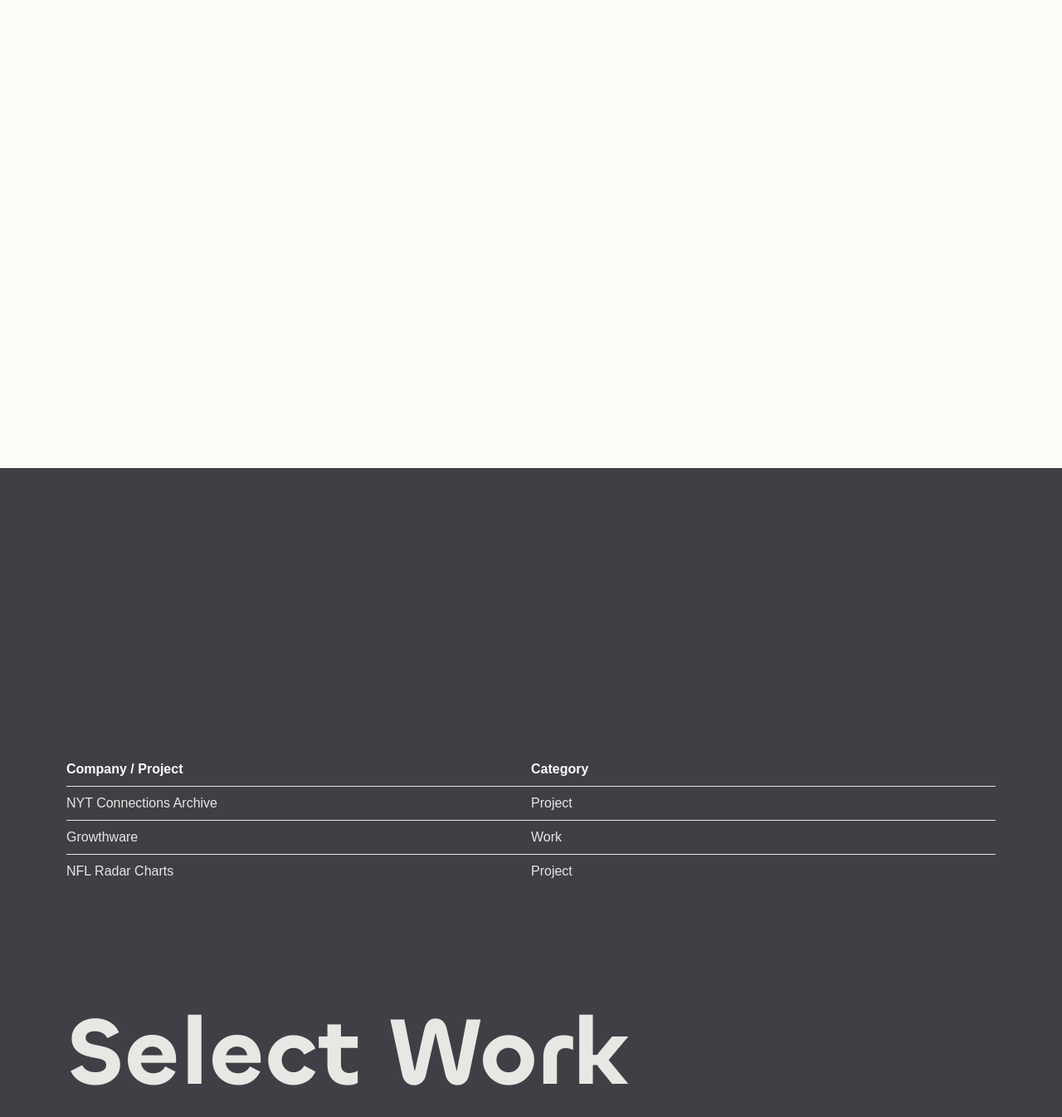
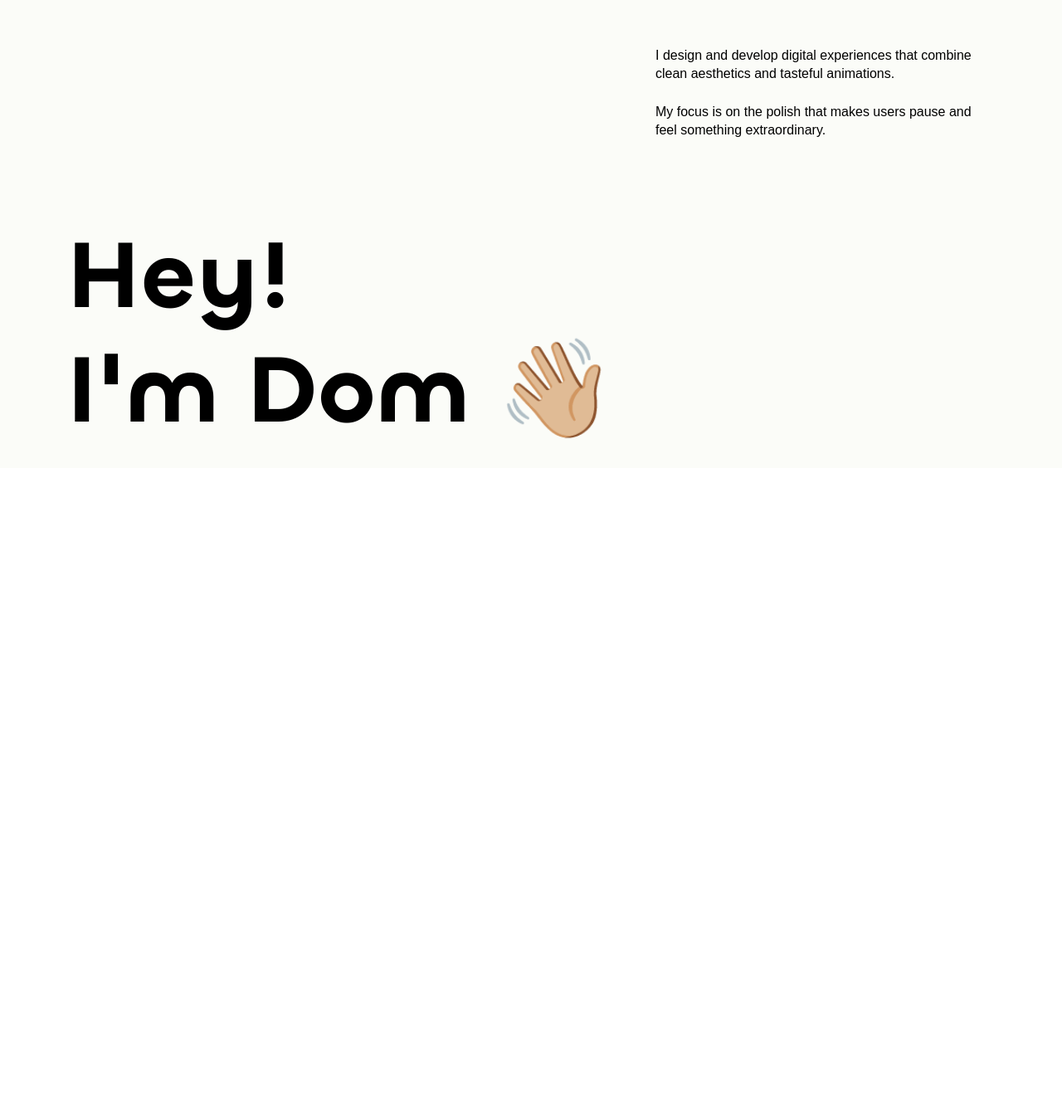
Before and after one commit to domsantini/portfolio2, a Next.js app: page / in a window 1280 px wide. Shown: the part 236-1582 px from the top of the page at 83% size. After the commit the page ends 800 px from the top, so only its background shows below. Built offline with nearby package versions, Linux system fonts and the light colour scheme; a web font is replaced by a local one.

Commit message:
Start of a refractor to clean project up

```diff
--- a/app/components/LandingSection.jsx
+++ b/app/components/LandingSection.jsx
@@ -1,30 +1,25 @@
 'use client'
 
 import RevealText from "./RevealText";
+import SectionWrapper from "./SectionWrapper";
 import { motion, useTransform } from 'framer-motion'
 import useMotionTimeline from "../hooks/useMotionTimeline";
 
-export default function LandingSection({ id, scrollYProgress, className }) {
+export default function LandingSection({ id, scrollYProgress }) {
 
   const scope = useMotionTimeline([
-    ['.hand-emoji', { rotate: '-10deg'}, { duration: 0.2, delay: 1}],
-    ['.hand-emoji', { rotate: '10deg'},{ duration: 0.25} ],
-    ['.hand-emoji', { rotate: '0deg'}, {duration: 0.25}],
+    ['.hand-emoji', { rotate: '-10deg'}, { duration: 0.2, delay: 1 }],
+    ['.hand-emoji', { rotate: '10deg'},{ duration: 0.25 }],
+    ['.hand-emoji', { rotate: '0deg'}, { duration: 0.25 }],
   ]);
 
-  const opacity = useTransform(scrollYProgress, [1,0.5], [1,0])
-  const y = useTransform(scrollYProgress, [1,0.3], [0, 50])
+  // const opacity = useTransform(scrollYProgress, [1,0.5], [1,0])
+  // const y = useTransform(scrollYProgress, [1,0.3], [0, 50])
 
     return (
-    <motion.section
-      style={{ opacity, y }}
+      <SectionWrapper
         id={id}
-      ref={scope}
-      // className={`sticky top-0 h-[100svh] p-4 md:px-8 lg:px-20 lg:pb-8 ${className}`}
-      className={`h-[100svh] p-4 md:px-8 lg:px-20 lg:pb-8 ${className}`}
-
       >
-      <div className='flex flex-col justify-end h-full'>
         <motion.p
           initial={{ y: 10, opacity: 0}}
           animate={{ y: 0, opacity: 1 }}
@@ -43,7 +38,7 @@ export default function LandingSection({ id, scrollYProgress, className }) {
             My focus is on the polish that makes users pause and feel something extraordinary.
           </span>
         </motion.p>
-        <h1 className="font-chillax font-semibold text-[clamp(50px,9vw,140px)]">
+          <h1 ref={scope} className="font-chillax pb-2 font-semibold text-[clamp(50px,9vw,140px)]">
             <RevealText duration='0.4' delay='0.5' ease="easeOut">Hey!</RevealText>
             <RevealText duration='0.4' delay="0.7" ease="easeOut">
               {`I'm Dom `}
@@ -57,7 +52,48 @@ export default function LandingSection({ id, scrollYProgress, className }) {
               </motion.span>
             </RevealText>
           </h1>
-      </div>
-    </motion.section>
-  );
-}
+      </SectionWrapper>
+    )
+  };
+
+  // <motion.section
+  //   // style={{ opacity, y }}
+  //   id={id}
+  //   ref={scope}
+  //   className={className}
+  // >
+  //   <div className='min-h-[100svh] pb-[calc(100dvh-100svh+16px)] p-4 md:px-8 lg:px-20 w-full border-solid border-emerald-400 border-2 flex flex-col justify-end'>
+  //     <motion.p
+  //       initial={{ y: 10, opacity: 0}}
+  //       animate={{ y: 0, opacity: 1 }}
+  //       transition={{
+  //         ease: "easeInOut",
+  //         delay: '0.7',
+  //         duration: '0.4'
+  //       }}
+  //       className='text-sm lg:text-base leading-3 text-pretty mb-24 mx-auto xs:ml-auto xs:mr-0 max-w-[285px] lg:max-w-[410px]'
+  //     >
+  //       <span className='block leading-snug'>
+  //         I design and develop digital experiences that combine clean aesthetics and tasteful animations.
+  //       </span>
+  //       <br />
+  //       <span className='block leading-snug'>
+  //         My focus is on the polish that makes users pause and feel something extraordinary.
+  //       </span>
+  //     </motion.p>
+  //     <h1 className="font-chillax pb-2 font-semibold text-[clamp(50px,9vw,140px)]">
+  //       <RevealText duration='0.4' delay='0.5' ease="easeOut">Hey!</RevealText>
+  //       <RevealText duration='0.4' delay="0.7" ease="easeOut">
+  //         {`I'm Dom `}
+  //         <motion.span
+  //           className='inline-block hand-emoji'
+  //           style={{
+  //             transformOrigin: 'bottom right',
+  //           }}
+  //         >
+  //           👋🏼
+  //         </motion.span>
+  //       </RevealText>
+  //     </h1>
+  //   </div>
+  // </motion.section>
--- a/app/components/MainContentWrapper.jsx
+++ /dev/null
@@ -1,15 +0,0 @@
-'use client'
-import { motion, useTransform } from 'framer-motion'
-
-function MainContentWrapper({ ref, scrollYProgress, children }) {
-
-  const borderRadius = useTransform(scrollYProgress, [0,1,0], [40,0,40])
-
-  return (
-    <motion.section ref={ref} style={{ borderRadius }}  className='overflow-hidden sticky top-0 bg-zinc-700 h-full border-solid border-red-500 border-2'>
-      {children}
-    </motion.section>
-  )
-}
-
-export default MainContentWrapper;
--- /dev/null
+++ b/app/components/SectionWrapper.jsx
@@ -0,0 +1,19 @@
+'use client'
+import { motion } from 'framer-motion'
+
+function SectionWrapper({ className, children, ref }) {
+  return (
+    <motion.section
+      ref={ref}
+      className={`
+        min-h-[100svh] w-full p-4 md:px-8 lg:px-20 pb-[calc(100dvh-100svh+16px)]
+        flex flex-col justify-end
+        ${className}
+      `}
+    >
+      {children}
+    </motion.section>
+  )
+}
+
+export default SectionWrapper;
--- a/app/components/WorkSection.jsx
+++ b/app/components/WorkSection.jsx
@@ -1,9 +1,10 @@
 'use client'
-
 import React from "react";
-import { projects } from '@/app/data.js'
 import Link from "next/link";
 import { motion, AnimatePresence } from "framer-motion";
+
+
+import { projects } from '@/app/data.js'
 
 function WorkSection({ id, className }) {
 
@@ -18,7 +19,14 @@ function WorkSection({ id, className }) {
   }
 
   return (
-    <section id={id} className={`min-h-screen h-[100svh] flex flex-col justify-end pt-20 text-[#E6E8E3] bg-zinc-700 p-4 md:px-8 lg:px-20 lg:pb-8 ${className}`}>
+      <section
+        id={id}
+        className={`
+          min-h-[100svh] h-full w-full pb-[calc(100dvh-100svh)] p-4 md:px-8 lg:px-20 pt-20
+          text-[#E6E8E3] bg-zinc-700
+          flex flex-col place-content-center ${className}
+        `}
+      >
         <div className='grid place-items-center h-full text-sm sm:text-base'>
           <ul className="w-full divide-y ">
             <li className='flex py-2 text-[#FBFCF8] font-semibold'>
@@ -73,6 +81,7 @@ function WorkSection({ id, className }) {
         </div>
         <h1 className="absolute bottom-2 text-[#E6E8E3] text-[clamp(45px,9vw,140px)] font-chillax font-semibold">Select Work</h1>
       </section>
+
   )
 }
 
--- a/app/page.js
+++ b/app/page.js
@@ -18,18 +18,18 @@ export default function Home() {
   const borderRadius = useTransform(scrollYProgress, [0, 1], [0, 40]);
 
   return (
-    <main className="relative h-full min-h-screen bg-[#FBFCF8]">
+    <main className="relative min-h-screen bg-[#FBFCF8]">
       {/* <Header /> */}
-      <LandingSection id="home" scrollYProgress={scrollYProgress} className='sticky top-0 z-[1] w-full'/>
-      <div
+      <LandingSection id="home" scrollYProgress={scrollYProgress}/>
+      {/* <WorkSection id="work" className='relative'/> */}
+      {/* <div
         ref={wrapperRef}
         // style={{ borderRadius }}
         className="relative z-[2] bg-zinc-700 h-full"
-      >
-        <WorkSection id="work" className='relative z-[5]'/>
+      > */}
         {/* <AboutSection id="about" className='relative z-[6]'/> */}
-        <ContactSection id='contact' className='sticky bottom-0 z-[3] bg-[#FBFCF8]'/>
-      </div>
+        {/* <ContactSection id='contact' className='sticky bottom-0 z-[3] bg-[#FBFCF8]'/> */}
+      {/* </div> */}
       {/* <motion.div
         ref={wrapperRef}
         // style={{ borderRadius }}
```
Lines whose indentation alone changed are shown as unchanged.
